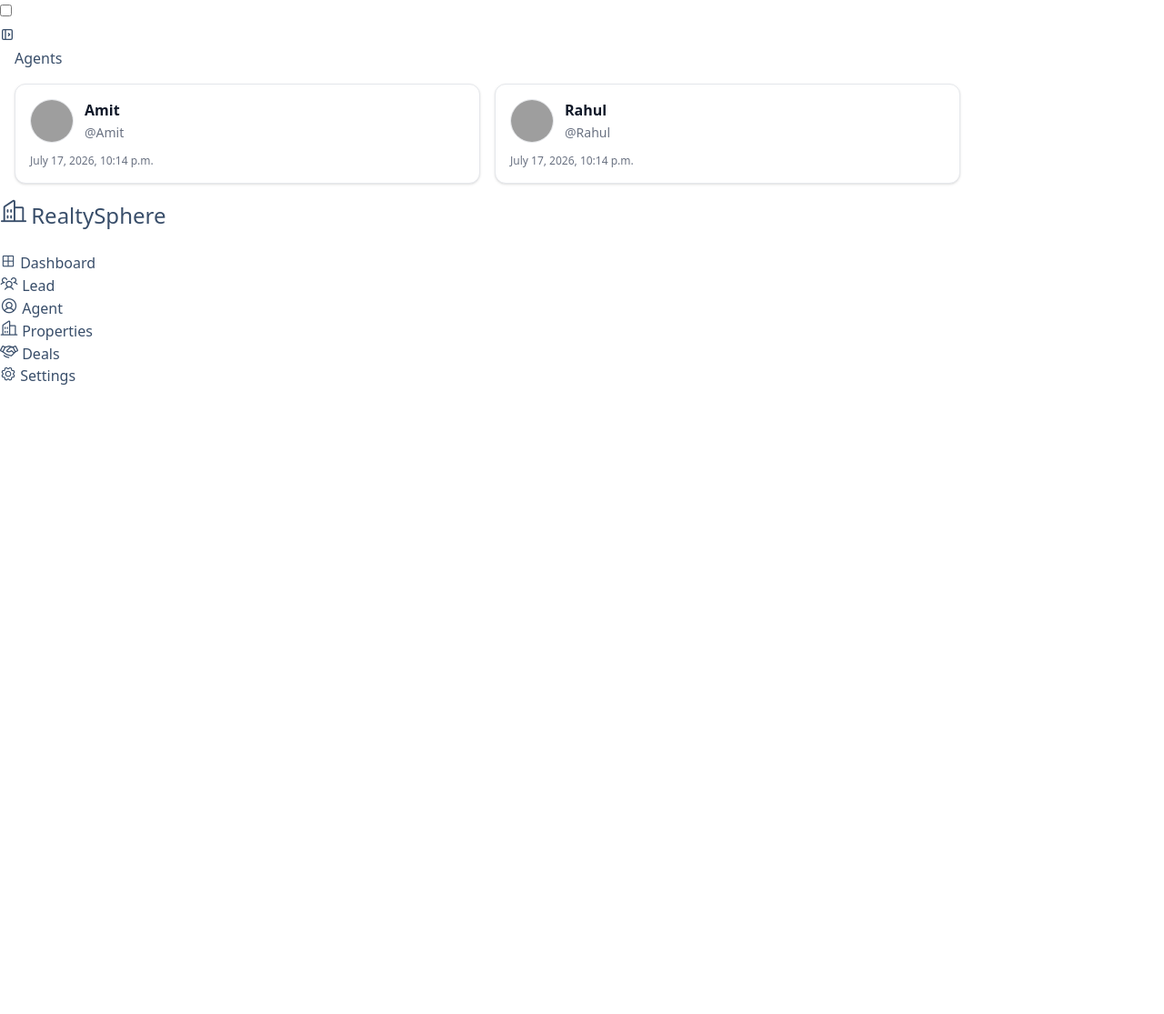
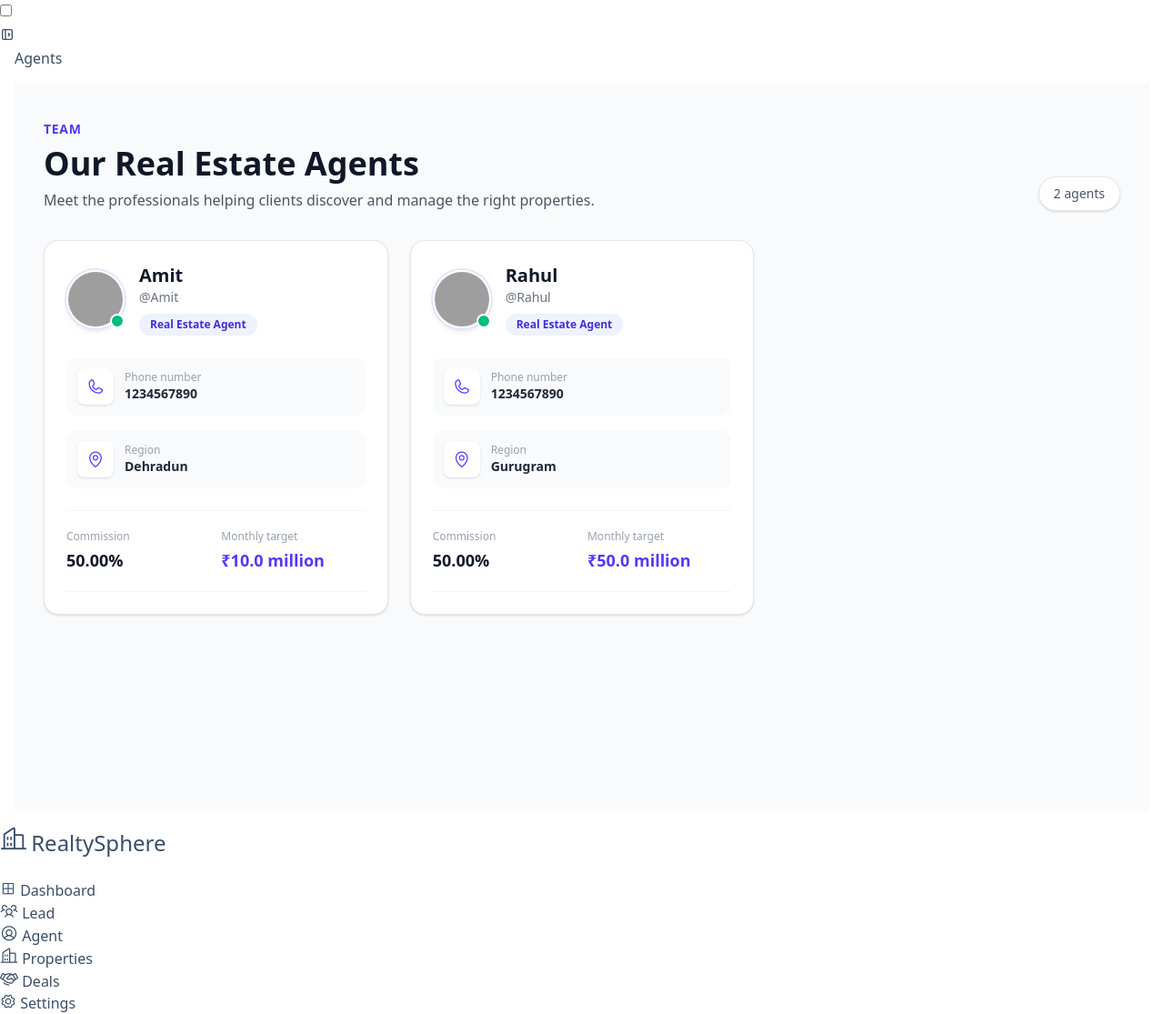
Before and after one commit to Suman9709/careerHub, a Django app: page /agents/ in a window 1280 px wide. Shown: the whole page at 91% size. Before the commit the page ends 423 px from the top, so only its background shows below. Run offline with Django 5.2, Linux system fonts and the light colour scheme; data comes from the database, SQL or seed files in the repository; style sheets or scripts are compiled from the project's sources; some libraries are stand-ins or nearby versions; grey boxes are pictures that could not be loaded.

Commit message:
created agents and property template and views

```diff
--- a/crm/RealtySphere/settings.py
+++ b/crm/RealtySphere/settings.py
@@ -37,6 +37,7 @@ INSTALLED_APPS = [
     'django.contrib.sessions',
     'django.contrib.messages',
     'django.contrib.staticfiles',
+    'django.contrib.humanize',
     'core',
 ]
 
@@ -62,6 +63,7 @@ TEMPLATES = [
                 'django.template.context_processors.request',
                 'django.contrib.auth.context_processors.auth',
                 'django.contrib.messages.context_processors.messages',
+
             ],
         },
     },
--- a/crm/core/templates/components/agentscontainer.html
+++ b/crm/core/templates/components/agentscontainer.html
@@ -1,18 +1,95 @@
-<div class="flex flex-wrap justify-start gap-4">
-  {% for agent in agents %}
-    <div class="max-w-lg w-full bg-white border border-gray-200 rounded-xl p-4 shadow-sm hover:shadow-md transition-shadow duration-200 flex flex-col gap-">
-      <div class="flex items-start justify-between mb-3">
-        <div class="flex items-center space-x-3">
-          <a href="" target="_blank" rel="noopener noreferrer" class="flex-shrink-0"><img src="{{ agent.profile_picture.url }}" alt="" class="w-12 h-12 rounded-full object-cover border border-gray-200" /></a>
-          <div class="min-w-0 flex-1">
-            <div class="flex items-center space-x-1">
-              <a href="" target="_blank" rel="noopener noreferrer" class="font-bold text-gray-900 hover:underline truncate">{{ agent.user.first_name }}</a>
+{% load humanize %}
+
+<section class="min-h-screen bg-gray-50 px-4 py-10 sm:px-6 lg:px-8">
+  <div class="mx-auto max-w-7xl">
+    <!-- Header -->
+    <div class="mb-8 flex flex-col gap-4 sm:flex-row sm:items-end sm:justify-between">
+      <div>
+        <p class="text-sm font-semibold uppercase tracking-wider text-indigo-600">Team</p>
+
+        <h1 class="mt-2 text-3xl font-bold text-gray-900 sm:text-4xl">Our Real Estate Agents</h1>
+
+        <p class="mt-2 max-w-2xl text-gray-600">Meet the professionals helping clients discover and manage the right properties.</p>
+      </div>
+
+      <div class="w-fit rounded-full border border-gray-200 bg-white px-4 py-2 text-sm text-gray-600 shadow-sm">{{ agents|length }} agent{{ agents|length|pluralize }}</div>
+    </div>
+
+    {% if agents %}
+      <!-- Agent Grid -->
+      <div class="grid grid-cols-1 gap-6 sm:grid-cols-2 xl:grid-cols-3">
+        {% for agent in agents %}
+          <article class="group flex h-full flex-col rounded-2xl border border-gray-200 bg-white p-6 shadow-sm transition-all duration-300 hover:-translate-y-1 hover:shadow-xl">
+            <!-- Profile Header -->
+            <div class="flex items-center gap-4">
+              <div class="relative shrink-0">
+                <img src="{{ agent.profile_picture.url }}" alt="{{ agent.user.username }}" class="h-16 w-16 rounded-full border-2 border-white object-cover shadow-md ring-2 ring-indigo-100" />
+
+                <span class="absolute bottom-0 right-0 h-4 w-4 rounded-full border-2 border-white bg-emerald-500" title="Active agent"></span>
+              </div>
+
+              <div class="min-w-0">
+                <h2 class="truncate text-xl font-bold text-gray-900">{{ agent.user.get_full_name|default:agent.user.username }}</h2>
+
+                <p class="truncate text-sm text-gray-500">@{{ agent.user.username }}</p>
+
+                <span class="mt-2 inline-flex rounded-full bg-indigo-50 px-3 py-1 text-xs font-semibold text-indigo-700">Real Estate Agent</span>
+              </div>
             </div>
-            <a href="" target="_blank" rel="noopener noreferrer" class="text-gray-500 text-sm hover:underline">@{{ agent.user.username }}</a>
-          </div>
+
+            <!-- Details -->
+            <div class="mt-6 space-y-4">
+              <div class="flex items-center gap-3 rounded-xl bg-gray-50 p-3">
+                <div class="flex h-10 w-10 items-center justify-center rounded-lg bg-white text-indigo-600 shadow-sm">
+                  <i class="ph ph-phone text-xl"></i>
+                </div>
+
+                <div>
+                  <p class="text-xs text-gray-400">Phone number</p>
+                  <p class="text-sm font-semibold text-gray-800">{{ agent.phone_number }}</p>
+                </div>
+              </div>
+
+              <div class="flex items-center gap-3 rounded-xl bg-gray-50 p-3">
+                <div class="flex h-10 w-10 items-center justify-center rounded-lg bg-white text-indigo-600 shadow-sm">
+                  <i class="ph ph-map-pin text-xl"></i>
+                </div>
+
+                <div>
+                  <p class="text-xs text-gray-400">Region</p>
+                  <p class="text-sm font-semibold text-gray-800">{{ agent.region }}</p>
+                </div>
+              </div>
+            </div>
+
+            <!-- Performance -->
+            <div class="mt-6 grid grid-cols-2 gap-3 border-y border-gray-100 py-5">
+              <div>
+                <p class="text-xs text-gray-400">Commission</p>
+                <p class="mt-1 text-lg font-bold text-gray-900">{{ agent.commission_share }}%</p>
+              </div>
+
+              <div>
+                <p class="text-xs text-gray-400">Monthly target</p>
+                <p class="mt-1 text-lg font-bold text-indigo-600">₹{{ agent.monthly_target| intword }}</p>
+              </div>
+            </div>
+
+
+          </article>
+        {% endfor %}
+      </div>
+    {% else %}
+      <!-- Empty State -->
+      <div class="rounded-2xl border border-dashed border-gray-300 bg-white px-6 py-20 text-center">
+        <div class="mx-auto flex h-16 w-16 items-center justify-center rounded-full bg-indigo-50 text-indigo-600">
+          <i class="ph ph-users-three text-3xl"></i>
         </div>
+
+        <h2 class="mt-5 text-xl font-bold text-gray-900">No agents available</h2>
+
+        <p class="mt-2 text-gray-500">New agents will appear here after they are added.</p>
       </div>
-      <div class="text-gray-500 text-xs">{{ agent.created_at }}</div>
-    </div>
-  {% endfor %}
-</div>
+    {% endif %}
+  </div>
+</section>
--- a/crm/core/templates/pages/properties.html
+++ b/crm/core/templates/pages/properties.html
@@ -3,6 +3,5 @@
 {% block title %}Properties{% endblock %}
 
 {% block content %}
-<h1>Properties</h1>
-<p>This is the properties page.</p>
+{% include 'components/propertiescontainer.html' %}
 {% endblock %}
--- a/crm/core/views.py
+++ b/crm/core/views.py
@@ -15,7 +15,10 @@ def agents(request):
 
 
 def properties(request):
-    return render(request, 'pages/properties.html')
+    queryset = Property.objects.all()
+
+    context = {"propertys": queryset}
+    return render(request, 'pages/properties.html', context)
 
 def leads(request):
     return render(request, 'pages/leads.html')
```
Also changed, not shown: crm/core/templates/components/propertiescontainer.html (added, +154 -0 lines).
